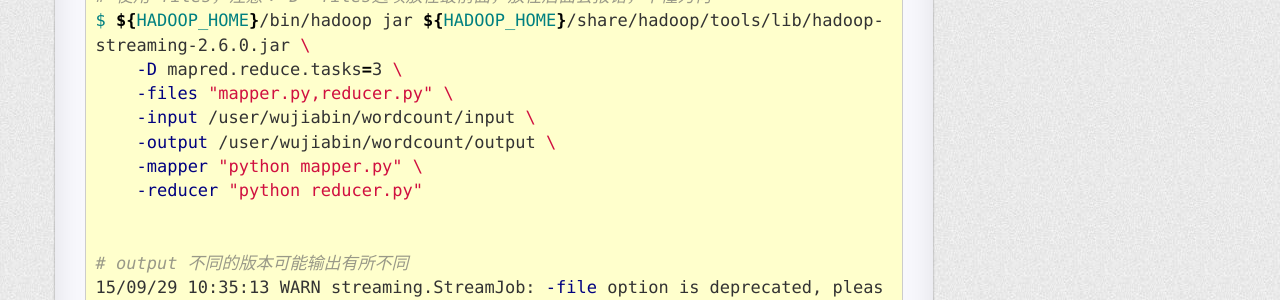
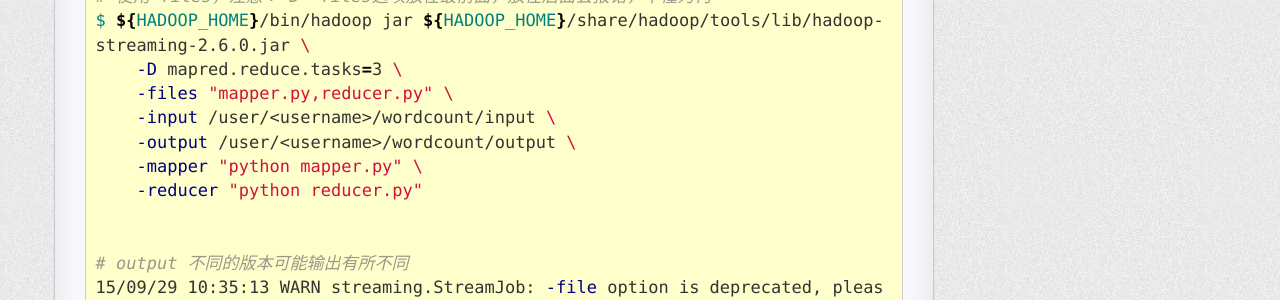
Before and after one commit to icejoywoo/icejoywoo.github.io, a Jekyll site: the page built from _posts/2015-09-28-introduction-to-hadoop-streaming.md, in a window 1280 px wide and 900 px high, scrolled down 6303 px. Shown: the part 153-453 px from the top of the window. Built offline with Jekyll 4.4.1, drawn with Linux system fonts in a browser that asks for light colours; nearby versions of some CDN libraries; Markdown is read by kramdown in place of the engine named in the settings; comment, search, counter and statistics services are not loaded.

Commit message:
add streaming post

```diff
--- a/_posts/2015-09-28-introduction-to-hadoop-streaming.md
+++ b/_posts/2015-09-28-introduction-to-hadoop-streaming.md
@@ -276,8 +276,8 @@ $ ${HADOOP_HOME}/bin/hadoop jar ${HADOOP_HOME}/share/hadoop/tools/lib/hadoop-str
 $ ${HADOOP_HOME}/bin/hadoop jar ${HADOOP_HOME}/share/hadoop/tools/lib/hadoop-streaming-2.6.0.jar \
     -D mapred.reduce.tasks=3 \
     -files "mapper.py,reducer.py" \
-    -input /user/wujiabin/wordcount/input \
-    -output /user/wujiabin/wordcount/output \
+    -input /user/<username>/wordcount/input \
+    -output /user/<username>/wordcount/output \
     -mapper "python mapper.py" \
     -reducer "python reducer.py"
 
```
